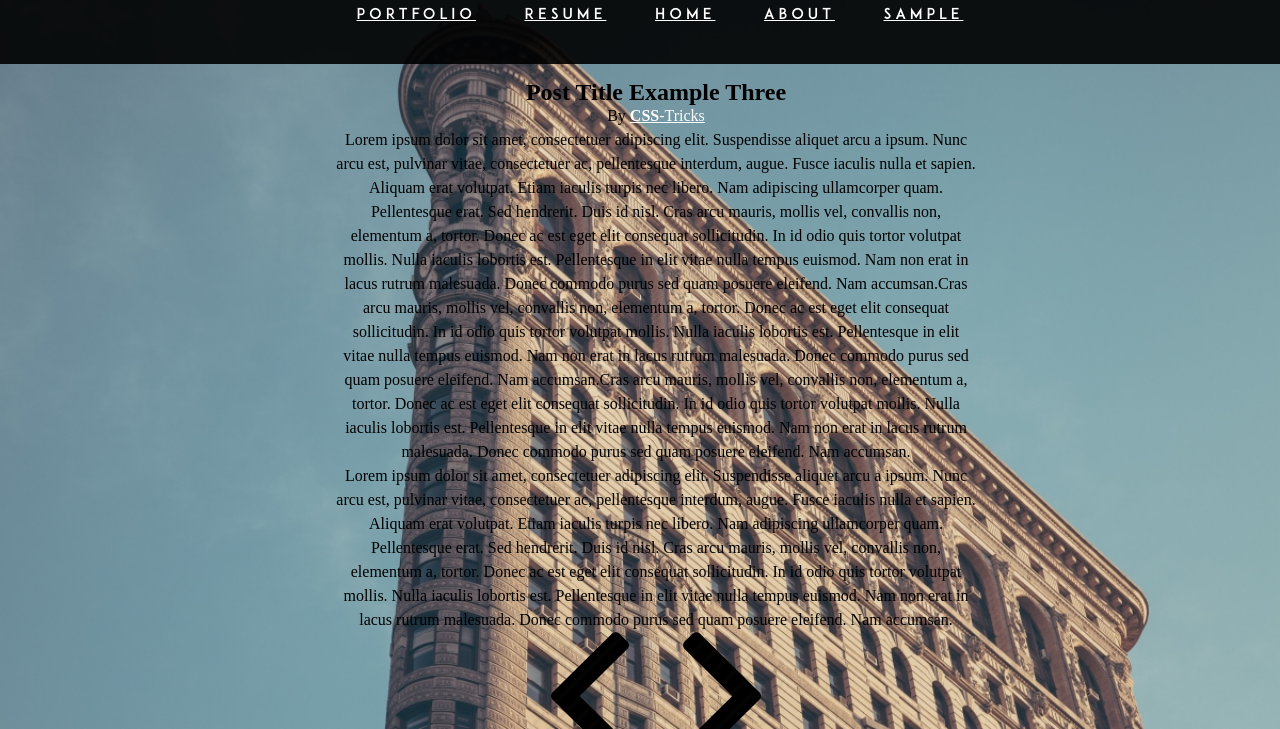
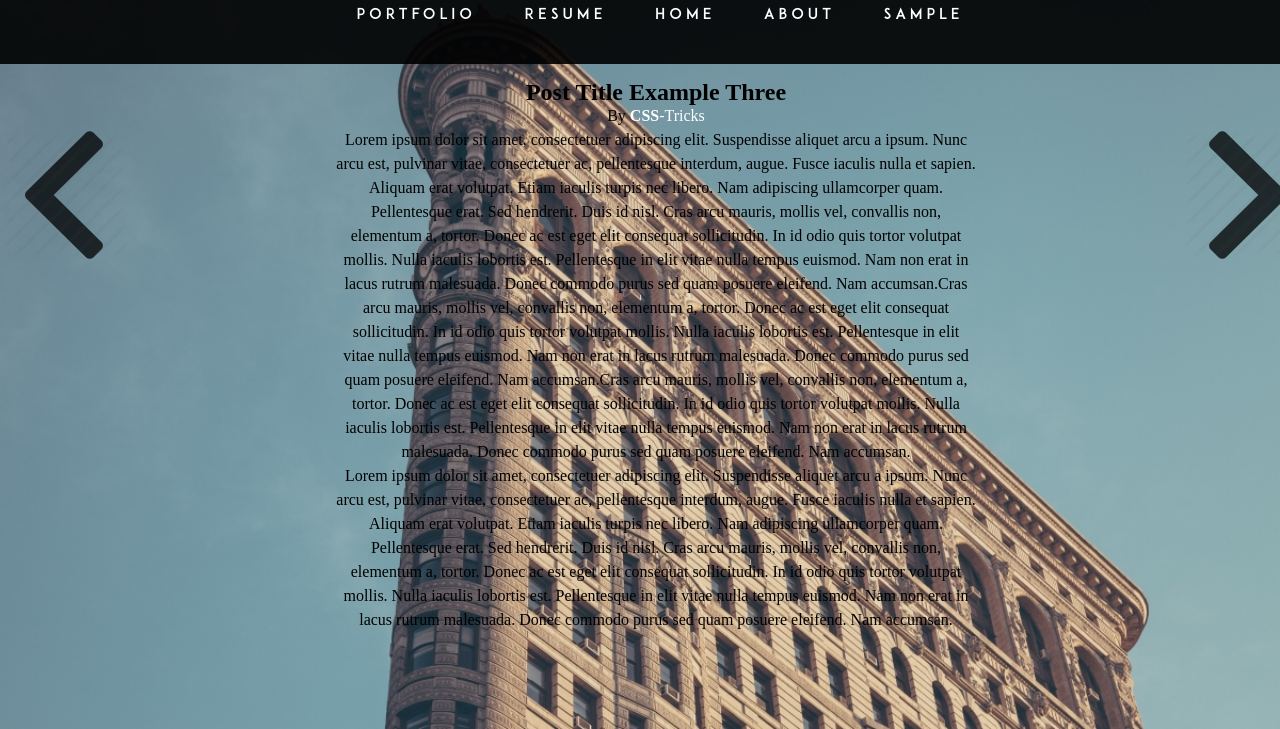
Before and after one commit to JosephNam/SOPA, a website: page index.html in a window 1280 px wide. Shown: the part 71-800 px from the top of the page. Drawn offline with Linux system fonts and the light colour scheme.

Commit message:
start fucking merging u pleb

```diff
--- a/style.css
+++ b/style.css
@@ -16,6 +16,25 @@ body
 	background-repeat: no-repeat;
 	background-size: cover;
 }
+
+
+
+a
+{
+	text-decoration: none;
+}
+
+a,
+a:active,
+a:visited
+{
+	color:white;
+}
+a:hover
+{
+	color:rgba(90,90,90,1);
+}
+
 .text-custom
 {
 
@@ -93,13 +112,26 @@ tr {
 	line-height: 1.5em;
 }
 
-a,
-a:active,
-a:visited
+.arrow
 {
-	color:white;
+	opacity: .75;
+	top: 10%;
+	position: absolute;
+	cursor: pointer;
+	transition: .25s all;
 }
-a:hover
+
+.arrow:hover
 {
-	color:rgba(90,90,90,1);
+	opacity: 1;
 }
+
+.left
+{
+	left: 0;
+}
+
+.right
+{
+	right: 0;
+}
```
